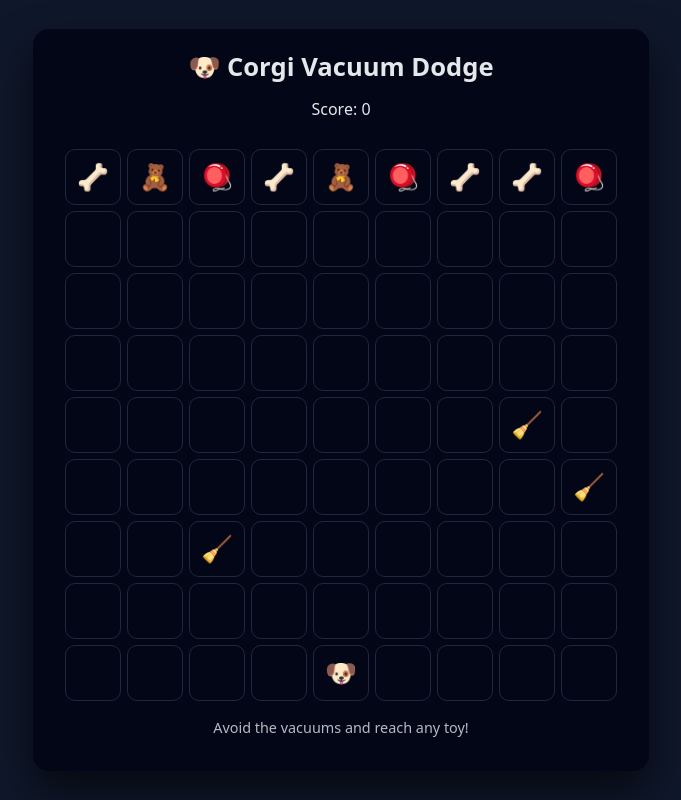
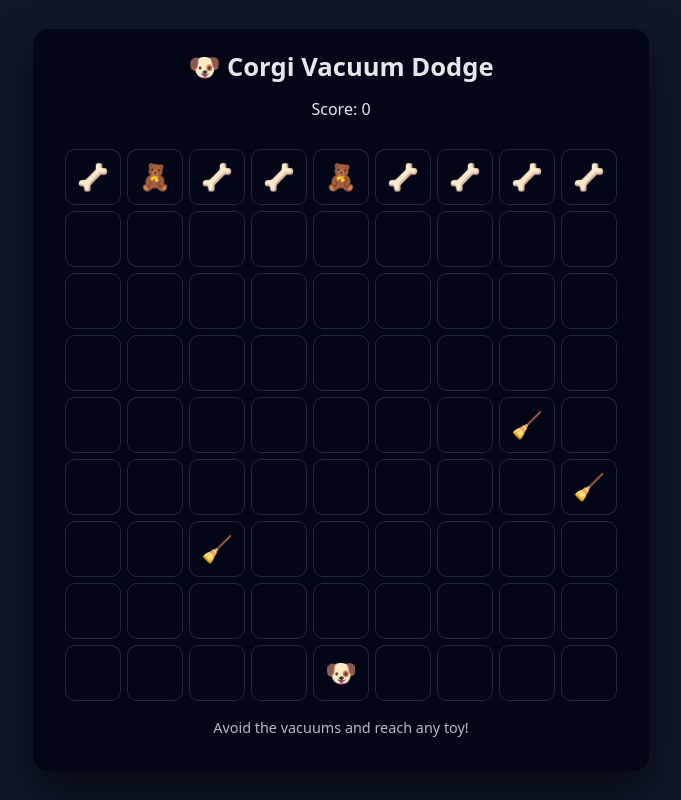
Before and after one commit to brendanbobryk/corgi-vacuum-dodge, a React (Vite) app in the folder corgi-vacuum-dodge/: page / in a window 1280 px wide. Shown: the whole page, without its empty margins (299-980 px from the left). Built offline with nearby package versions, Linux system fonts and the light colour scheme.

Commit message:
updated emoji list

```diff
--- a/corgi-vacuum-dodge/src/App.jsx
+++ b/corgi-vacuum-dodge/src/App.jsx
@@ -14,7 +14,7 @@ const LANES = [
   { y: 3, speed: -0.03 },
 ];
 
-const GOAL_ITEMS = ["🧸", "🦴", "🪀"];
+const GOAL_ITEMS = ["🧸", "🦴"];
 
 export default function App() {
   const [player, setPlayer] = useState(START_POS);
```
